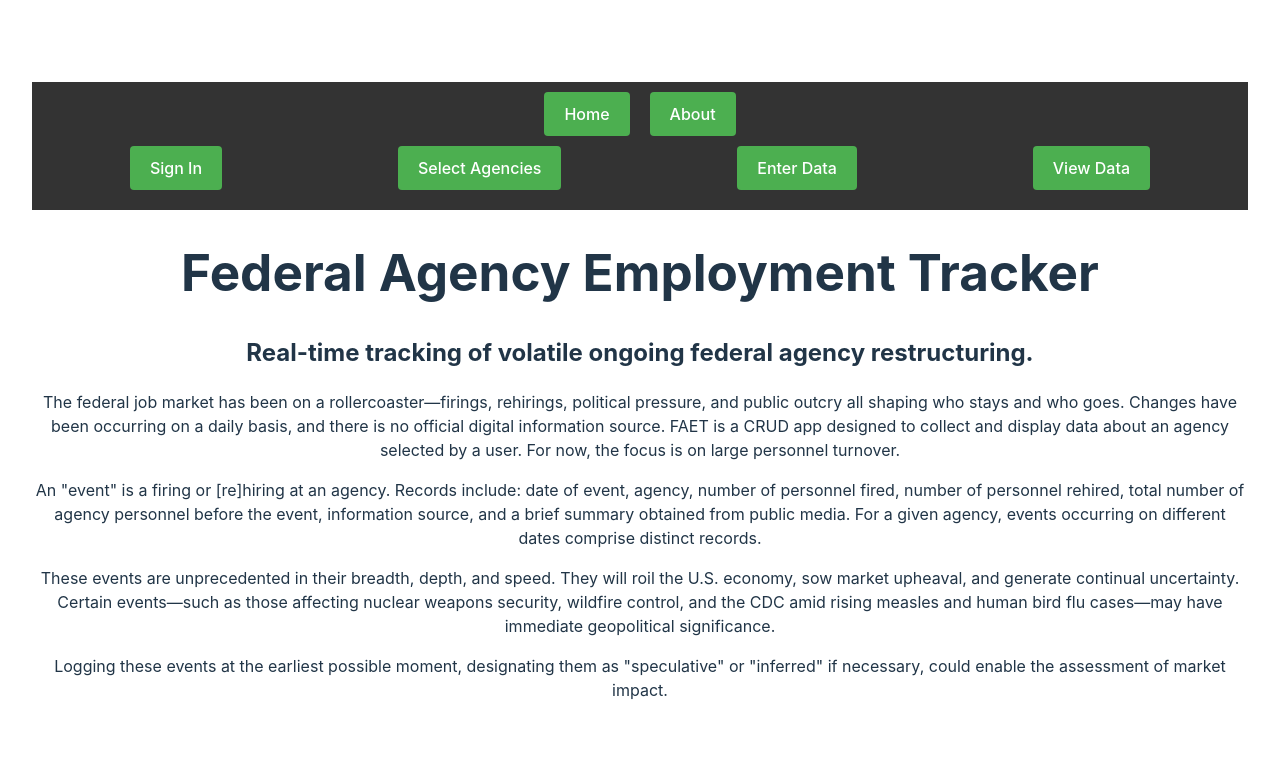
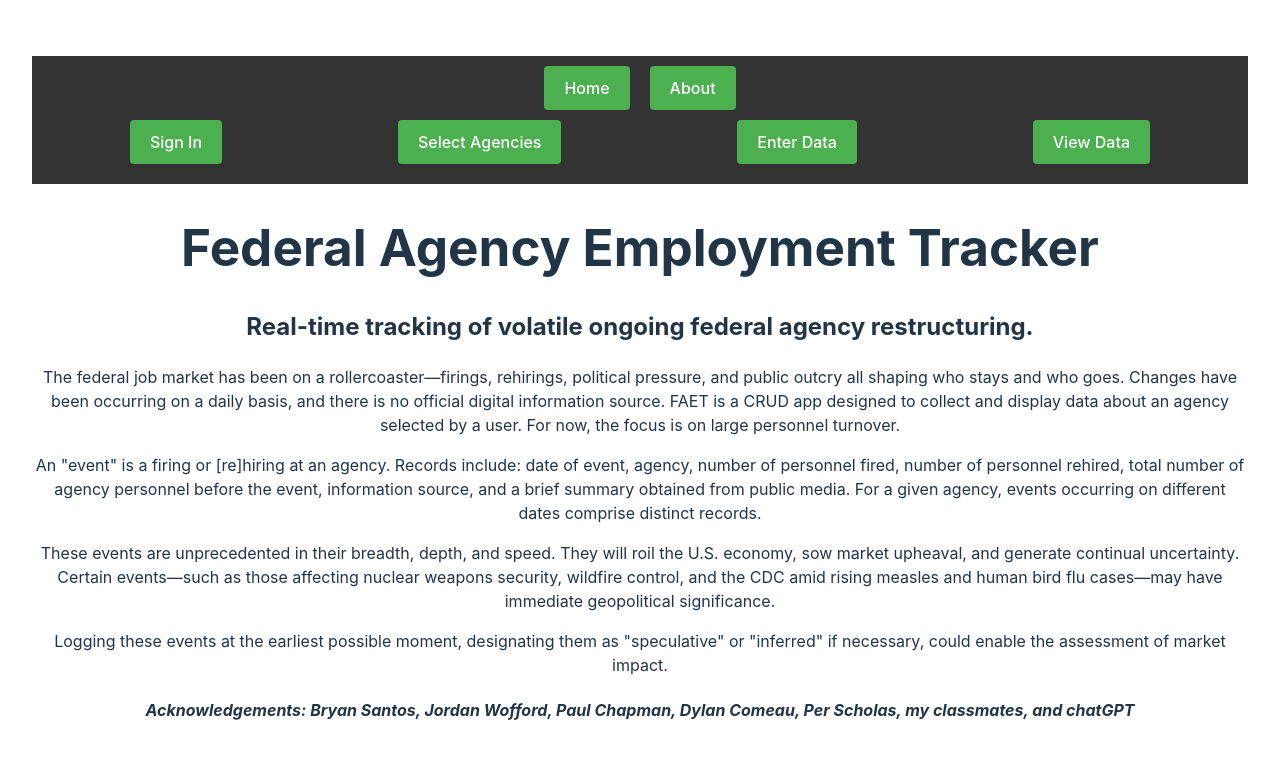
Before and after one commit to mllrjo/jmCapFrontend, a React (Vite) app: page /about in a window 1280 px wide. Shown: the top 758 px of the page. Built offline with nearby package versions, Linux system fonts and the light colour scheme.

Commit message:
formatting

```diff
--- a/pages/About.jsx
+++ b/pages/About.jsx
@@ -35,6 +35,7 @@ export default function About() {
           as "speculative" or "inferred" if necessary, could enable the assessment
           of market impact.
         </p>
+        <h4><i>Acknowledgements: Bryan Santos, Jordan Wofford, Paul Chapman, Dylan Comeau, Per Scholas, my classmates, and chatGPT</i></h4>
       </>
     );
   }
```
